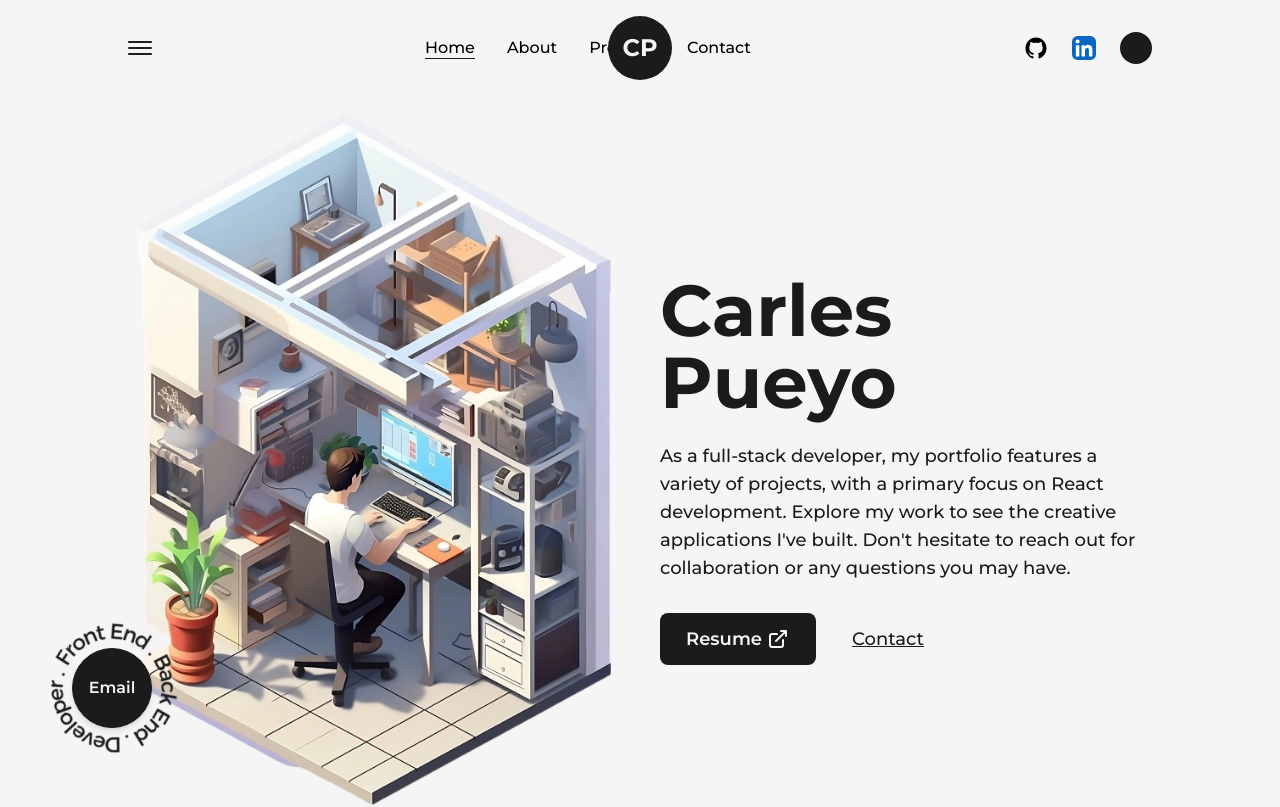
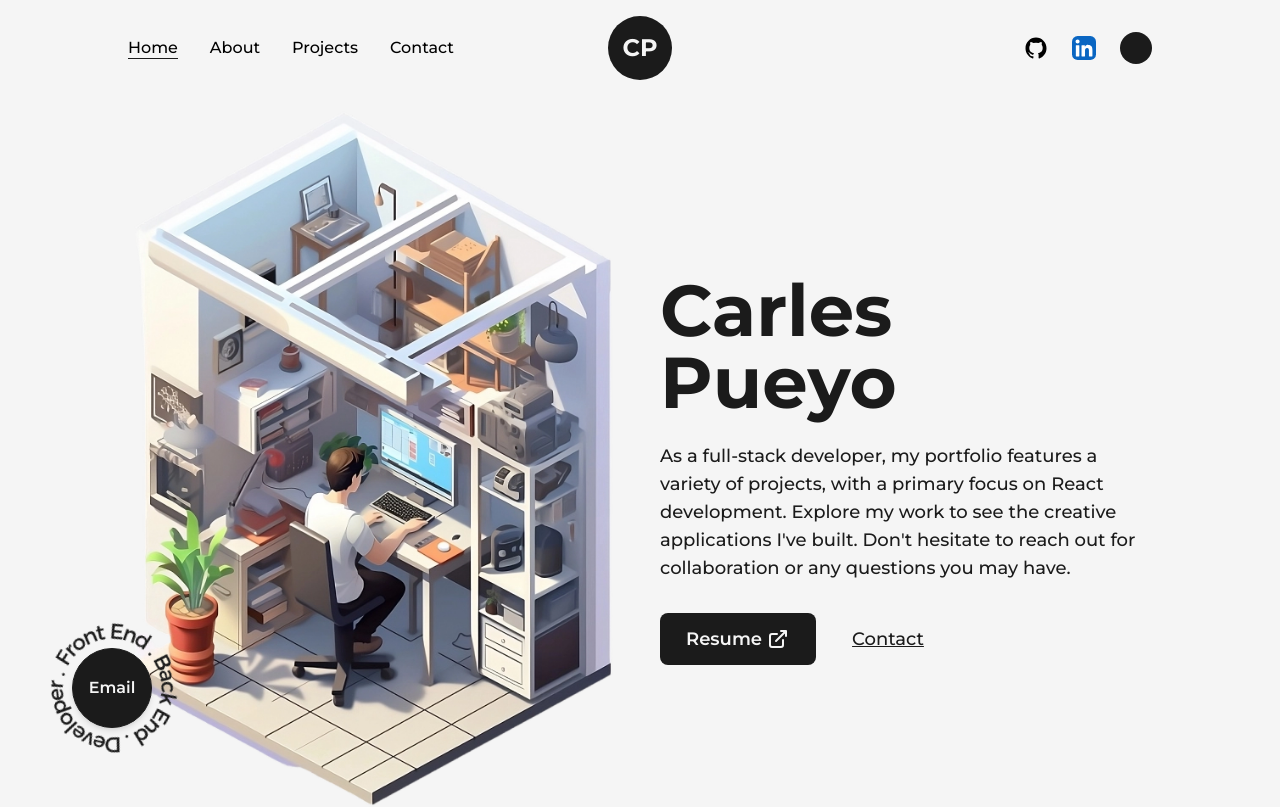
Before and after one commit to cpcastells/cpcastells_portfolio, a Next.js app: page / in a window 1280 px wide. Shown: the top 807 px of the page. Built offline with nearby package versions, Linux system fonts and the light colour scheme.

Commit message:
Add break point to menu button

```diff
--- a/src/components/Header/Header.tsx
+++ b/src/components/Header/Header.tsx
@@ -18,21 +18,21 @@ const Header = () => {
   return (
     <header className="w-full px-32 py-8 font-medium flex items-center justify-between dark:text-light">
       <button
-        className="flex flex-col justify-center items-center"
+        className="flex-col justify-center items-center hidden lg:flex"
         onClick={handleClick}
       >
         <span
-          className={`bg-dark dark:bg-light block h-0.5 w-6 rounded-sm ${
+          className={`bg-dark dark:bg-light transition-all duration-300 block h-0.5 w-6 rounded-sm ${
             isOpen ? "rotate-45 translate-y-1" : "-translate-y-0.5"
           }`}
         ></span>
         <span
-          className={`bg-dark dark:bg-light block h-0.5 w-6 rounded-sm my-0.5 ${
+          className={`bg-dark dark:bg-light transition-all duration-300 block h-0.5 w-6 rounded-sm my-0.5 ${
             isOpen ? "opacity-0" : "opacity-1"
           }`}
         ></span>
         <span
-          className={`bg-dark dark:bg-light block h-0.5 w-6 rounded-sm ${
+          className={`bg-dark dark:bg-light transition-all duration-300 block h-0.5 w-6 rounded-sm ${
             isOpen ? "-rotate-45 -translate-y-1" : "translate-y-0.5"
           }`}
         ></span>
```
